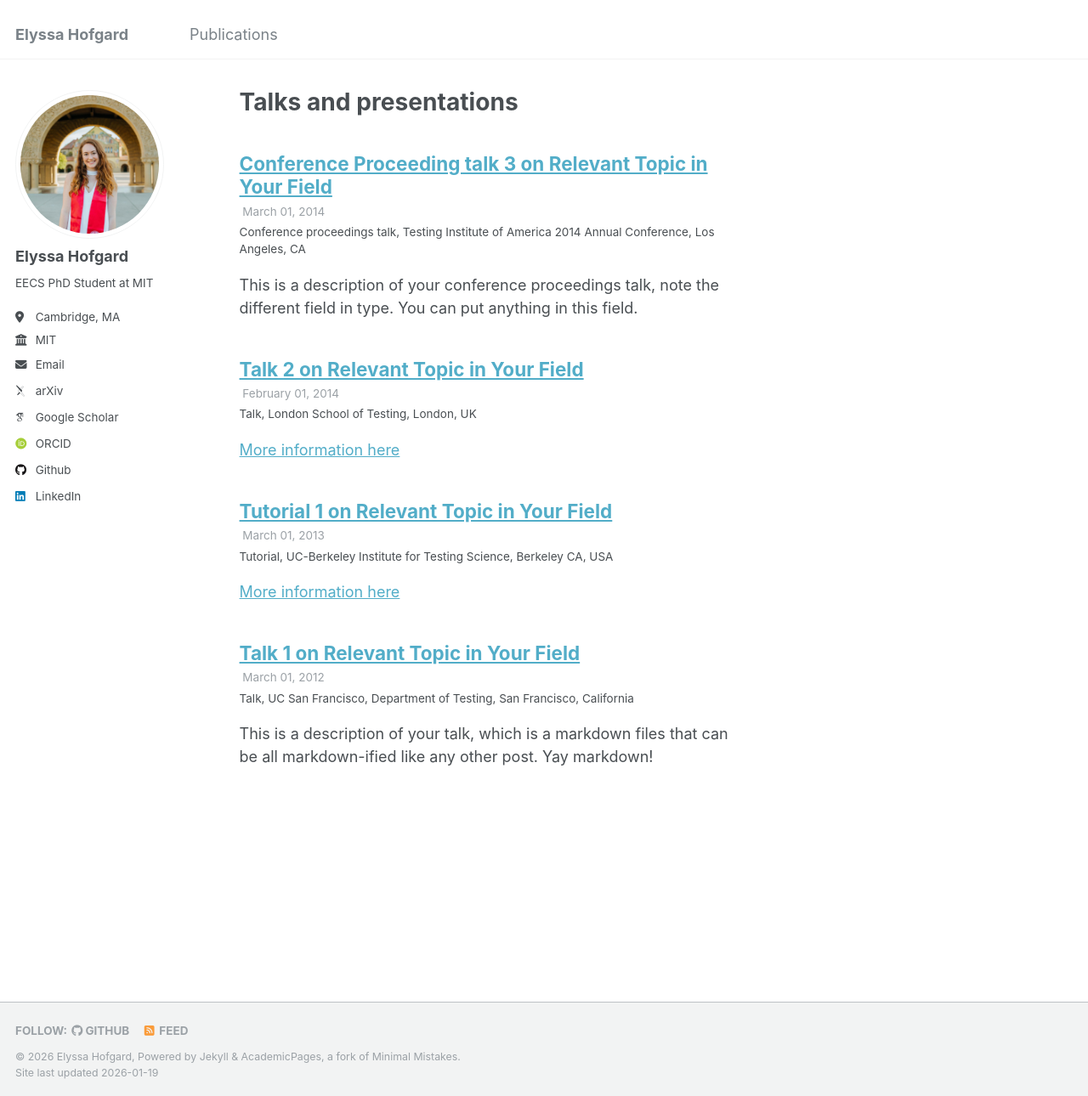
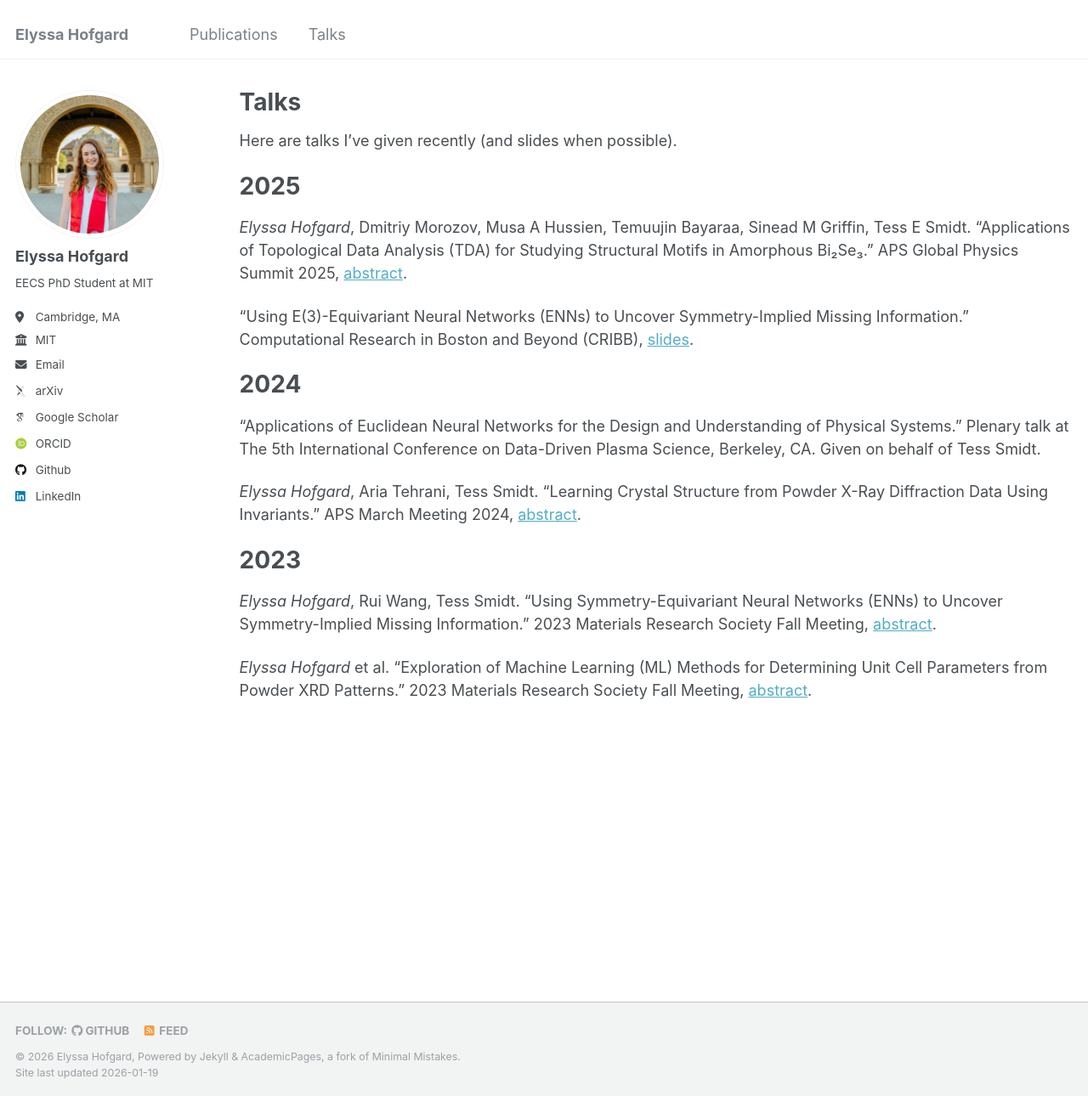
Before and after one commit to ehofgard/ehofgard.github.io, a Jekyll site: the page built from _pages/talks.md, in a window 1280 px wide and 1290 px high. Shown: the whole window at 85% size. Built offline with Jekyll 4.4.1, drawn with Linux system fonts in a browser that asks for light colours; some web fonts are replaced.

Commit message:
adding talks

```diff
--- a/_data/navigation.yml
+++ b/_data/navigation.yml
@@ -8,12 +8,11 @@
   - title: "Publications"
     url: /publications/
 
-#  - title: "Talks"
-#    url: /talks/
+  - title: "Talks"
+    url: /talks/
 
 #  - title: "Teaching"
 #    url: /teaching/
-
 #  - title: "Portfolio"
 #    url: /portfolio/
 
--- /dev/null
+++ b/_pages/talks.md
@@ -0,0 +1,27 @@
+---
+layout: archive
+title: "Talks"
+permalink: /talks/
+author_profile: true
+---
+
+Here are talks I've given recently (and slides when possible).
+
+# 2025
+
+*Elyssa Hofgard*, Dmitriy Morozov, Musa A Hussien, Temuujin Bayaraa, Sinead M Griffin, Tess E Smidt. "Applications of Topological Data Analysis (TDA) for Studying Structural Motifs in Amorphous Bi₂Se₃." APS Global Physics Summit 2025, [abstract](https://archive.aps.org/smt/2025/mar-t38/6/).
+
+"Using E(3)-Equivariant Neural Networks (ENNs) to Uncover Symmetry-Implied Missing Information." Computational Research in Boston and Beyond (CRIBB), [slides](https://docs.google.com/presentation/d/1q8u22X0BtomHKLl9cgc83KCwuo29qACTLlXQLM4IVdA/edit?usp=sharing).
+
+
+# 2024
+
+"Applications of Euclidean Neural Networks for the Design and Understanding of Physical Systems." Plenary talk at The 5th International Conference on Data-Driven Plasma Science, Berkeley, CA. Given on behalf of Tess Smidt.
+
+*Elyssa Hofgard*, Aria Tehrani, Tess Smidt. "Learning Crystal Structure from Powder X-Ray Diffraction Data Using Invariants." APS March Meeting 2024, [abstract](https://meetings.aps.org/Meeting/MAR24/Session/W18.7).
+
+# 2023
+
+*Elyssa Hofgard*, Rui Wang, Tess Smidt. "Using Symmetry-Equivariant Neural Networks (ENNs) to Uncover Symmetry-Implied Missing Information." 2023 Materials Research Society Fall Meeting, [abstract](https://mrs.digitellinc.com/p/s/ds060508-using-symmetry-equivariant-neural-networks-enns-to-uncover-symmetry-implied-missing-information-46542).
+
+*Elyssa Hofgard* et al. "Exploration of Machine Learning (ML) Methods for Determining Unit Cell Parameters from Powder XRD Patterns." 2023 Materials Research Society Fall Meeting, [abstract](https://mrs.digitellinc.com/p/s/ds010403-exploration-of-machine-learning-ml-methods-for-determining-unit-cell-parameters-from-powder-xrd-patterns-44307).
```
